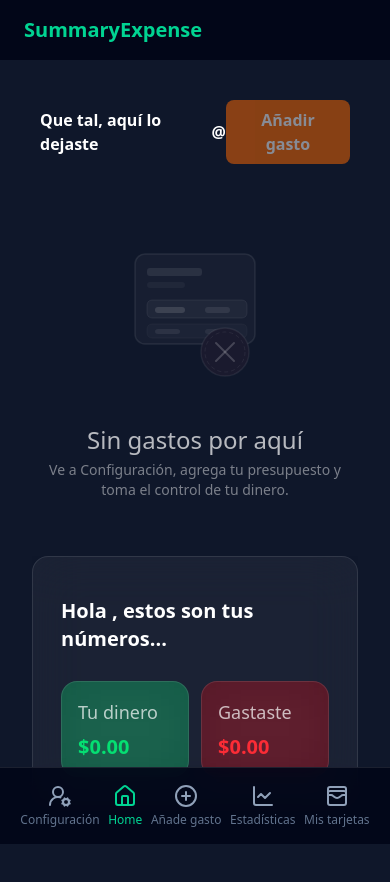
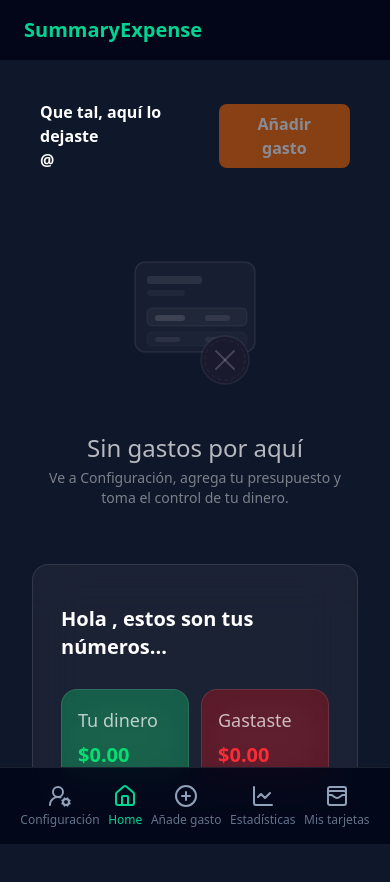
Before and after one commit to zeusCach/SummaryExpense, a React (Vite) app: page /dashboard in a window 390 px wide. Shown: the top 882 px of the page. Built offline with nearby package versions, Linux system fonts and the light colour scheme.

Commit message:
Ajustando la clase de contenedor en el dashboard para mejorar la responsividad

```diff
--- a/src/components/Dashboard.jsx
+++ b/src/components/Dashboard.jsx
@@ -28,7 +28,7 @@ export default function Dashboard() {
     return (
         <>
             <div className="flex items-center justify-between m-10">
-                <div className="flex items-center gap-2">
+                <div className="md:flex items-center gap-2">
                     <p className="text-white font-bold">{saludo}</p>
                     <p className="text-white font-bold">
                         @{state.user}
```
